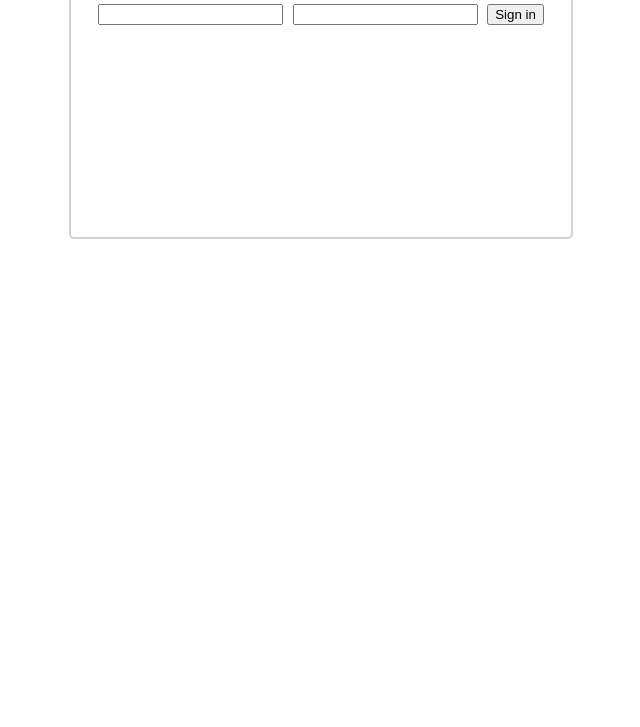
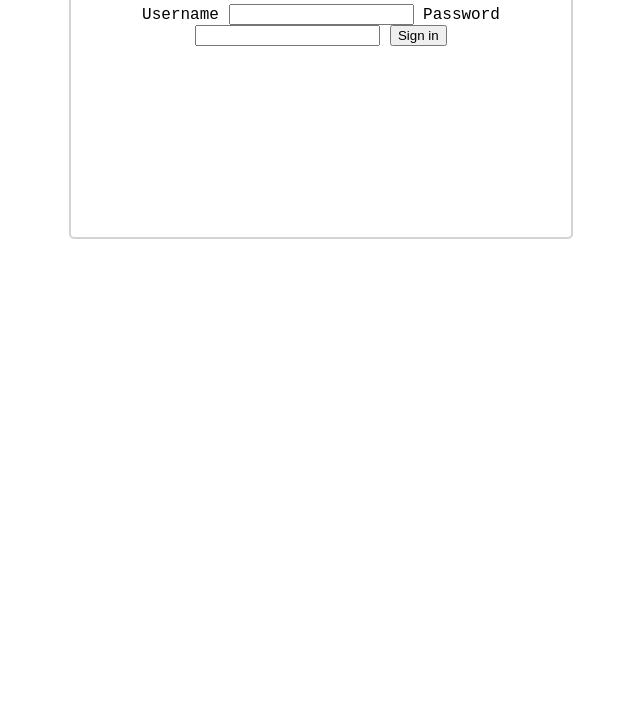
Before and after one commit to kovacsikdev/login, a website: page src/index.html in a window 1280 px wide. Shown: the part 73-800 px from the top of the page, without its empty margins (319-959 px from the left). Drawn offline with Linux system fonts and the light colour scheme.

Commit message:
add labels

```diff
--- a/src/index.html
+++ b/src/index.html
@@ -10,8 +10,12 @@
     <div class="login-container">
       <form>
         <h2>Login</h2>
-        <input type="text" />
-        <input type="password" />
+
+        <label for="username">Username</label>
+        <input type="text" id="username" />
+
+        <label for="password">Password</label>
+        <input type="password" id="password" />
 
         <button type="submit">Sign in</button>
       </form>
```
